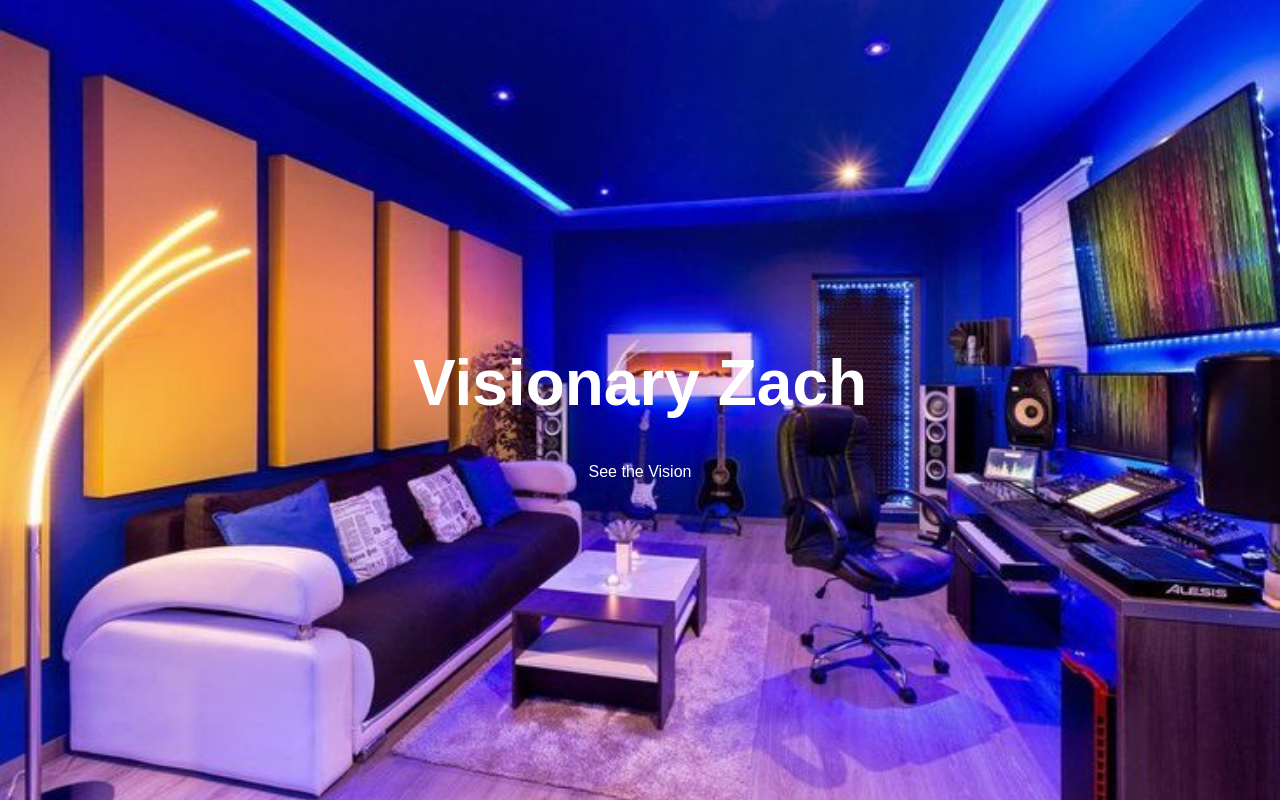
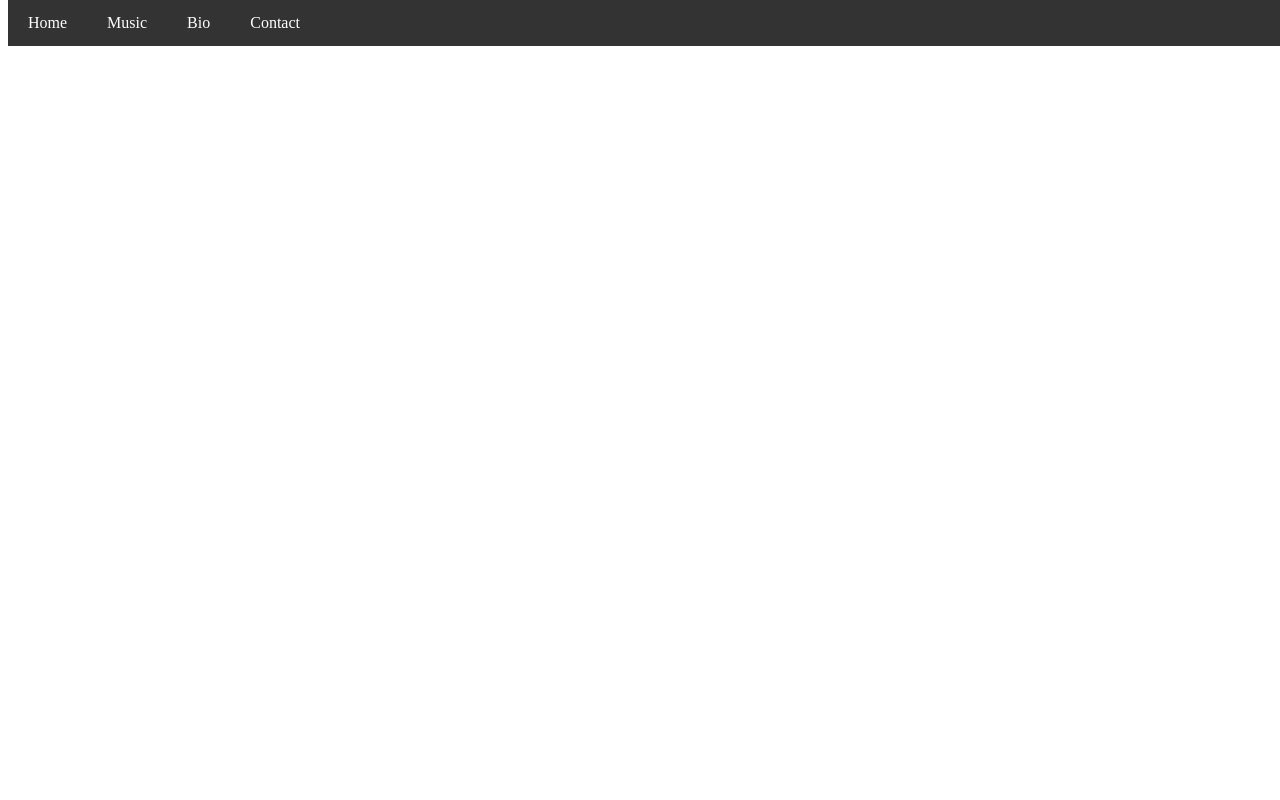
Before and after one commit to ShelbyDM/visionary-zach-site, a plain HTML site: page index.html in a window 1280 px wide. Drawn offline with Linux system fonts and the light colour scheme.

Commit message:
Update index.html

```diff
--- a/index.html
+++ b/index.html
@@ -1,31 +1,24 @@
 <style>
-  body, html {
-    height: 100%;
-    margin: 0;
-    font-family: Arial, sans-serif;
+  .navbar {
+    overflow: hidden;
+    background-color: rgba(0, 0, 0, 0.8);
+    position: fixed;
+    top: 0;
+    width: 100%;
   }
-  .background {
-    background-image: url('studio_background.jpg');
-    height: 100%;
-    background-size: cover;
-    background-position: center;
-    position: relative;
-  }
-  .text-overlay {
-    position: absolute;
-    top: 50%;
-    left: 50%;
-    transform: translate(-50%, -50%);
+  .navbar a {
+    float: left;
+    display: block;
     color: white;
     text-align: center;
-  }
-  .text-overlay h1 {
-    font-size: 4em;
+    padding: 14px 20px;
+    text-decoration: none;
   }
 </style>
-<div class="background">
-  <div class="text-overlay">
-    <h1>Visionary Zach</h1>
-    <p>See the Vision</p>
-  </div>
+
+<div class="navbar">
+  <a href="#home">Home</a>
+  <a href="#music">Music</a>
+  <a href="#bio">Bio</a>
+  <a href="#contact">Contact</a>
 </div>
```
